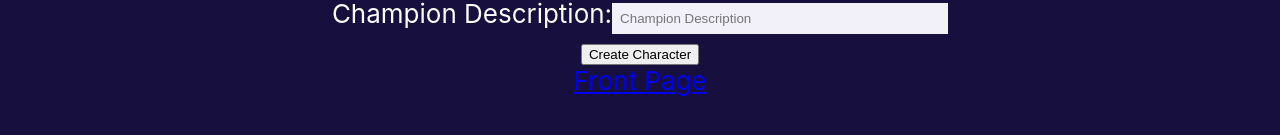
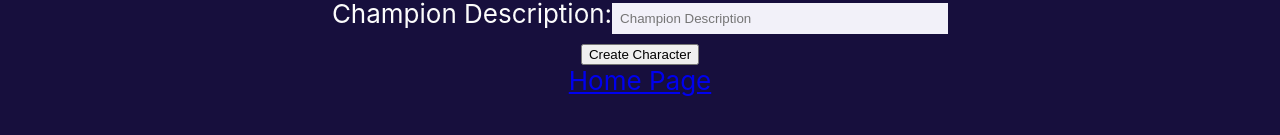
Before and after one commit to parkermax93/react-league-frontend, a React (Create React App) app: page /characters in a window 1280 px wide. Shown: the part 533-668 px from the top of the page. Built offline with nearby package versions, Linux system fonts and the light colour scheme; no server answers.

Commit message:
Update Home Button to say "Home" not "Front"

```diff
--- a/src/components/HomeButton.jsx
+++ b/src/components/HomeButton.jsx
@@ -5,7 +5,7 @@
 const HomeLink = () => {
     return (
         <div className="Linked">
-            <Link to="/">Front Page</Link>
+            <Link to="/">Home Page</Link>
         </div>
     )
 }
```
